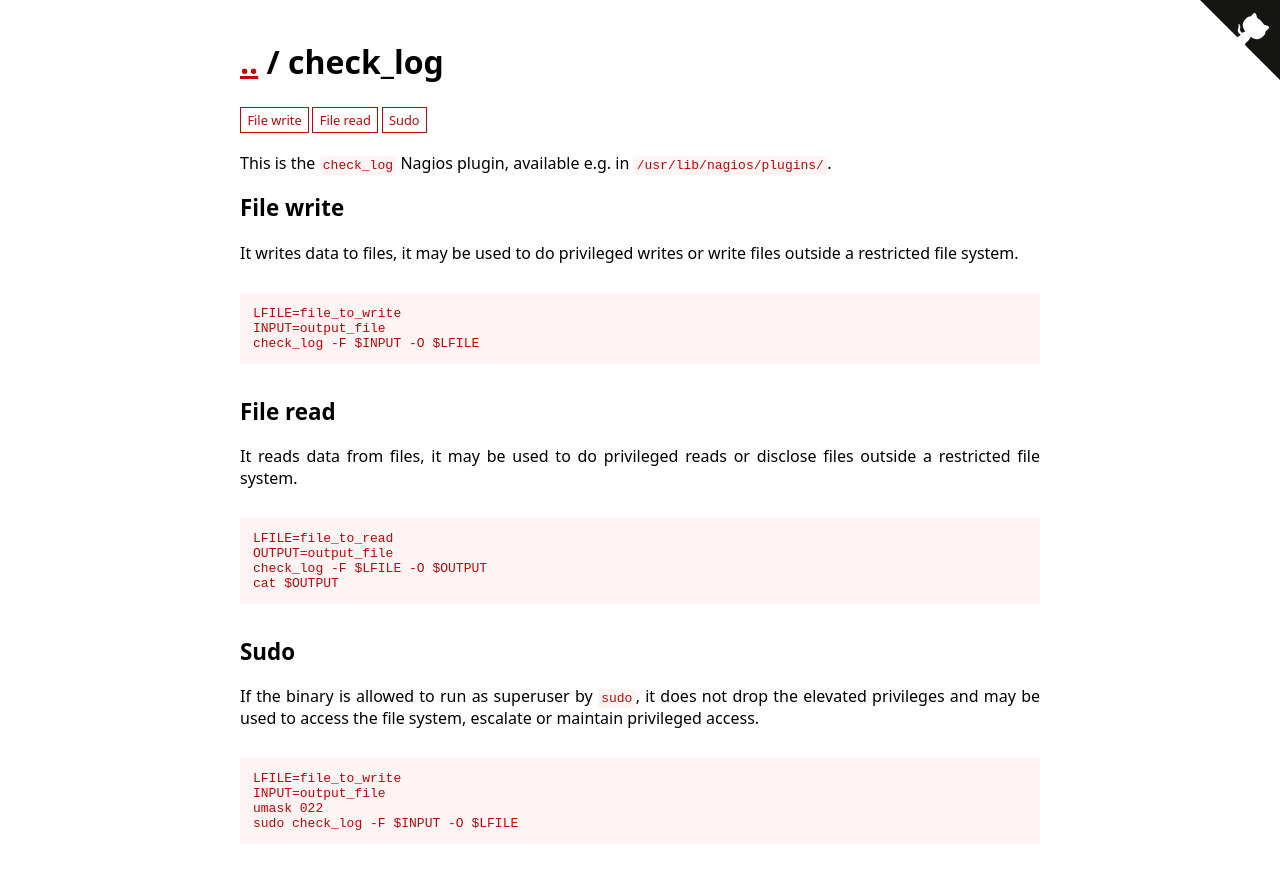
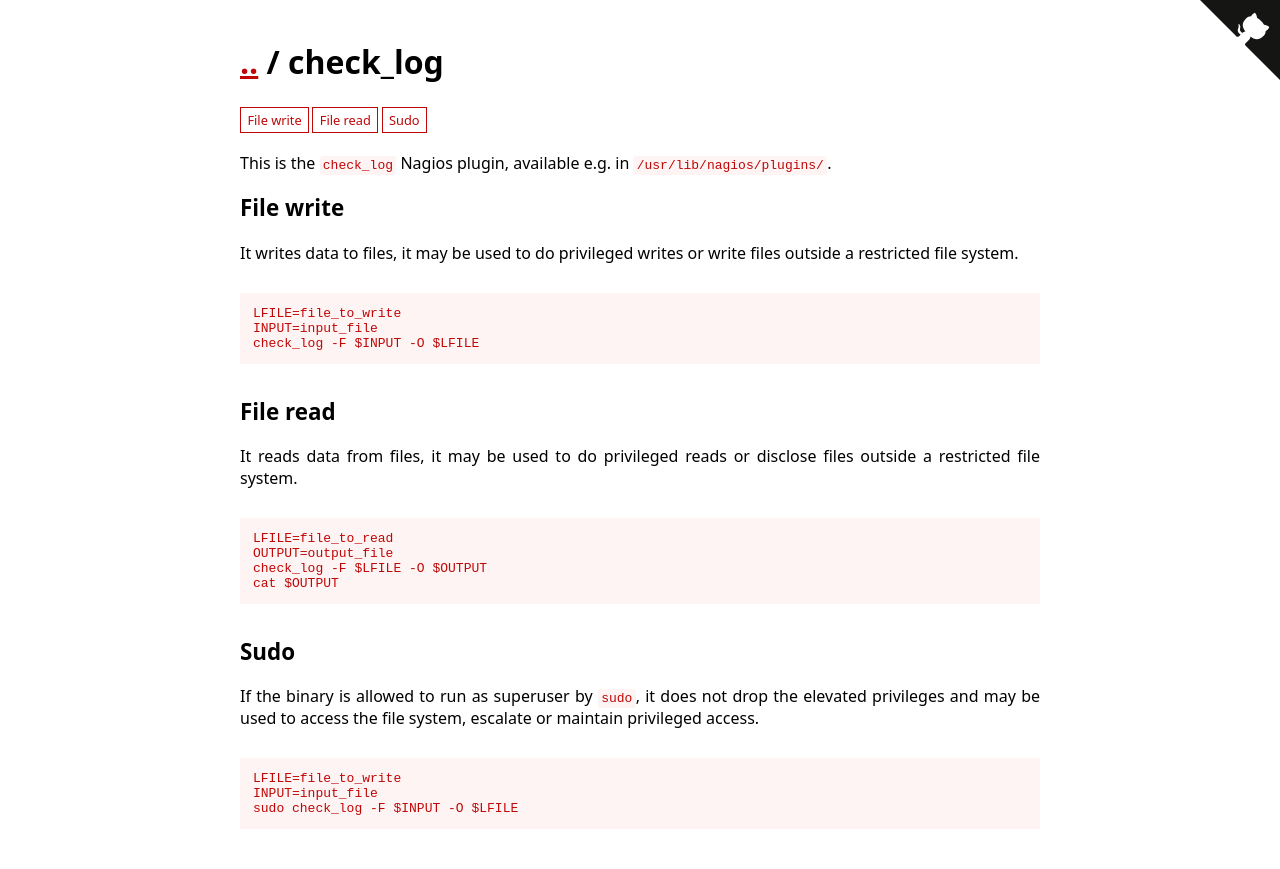
Before and after one commit to GTFOBins/GTFOBins.github.io, a Jekyll site: the page built from _gtfobins/check_log.md, in a window 1280 px wide. Shown: the top 869 px of the page. Built offline with Jekyll 4.4.1, drawn with Linux system fonts in a browser that asks for light colours.

Commit message:
Fix check_log

```diff
--- a/_gtfobins/check_log.md
+++ b/_gtfobins/check_log.md
@@ -11,12 +11,11 @@ functions:
   file-write:
     - code: |
         LFILE=file_to_write
-        INPUT=output_file
+        INPUT=input_file
         check_log -F $INPUT -O $LFILE
   sudo:
     - code: |
         LFILE=file_to_write
-        INPUT=output_file
-        umask 022
+        INPUT=input_file
         sudo check_log -F $INPUT -O $LFILE
 ---
```
